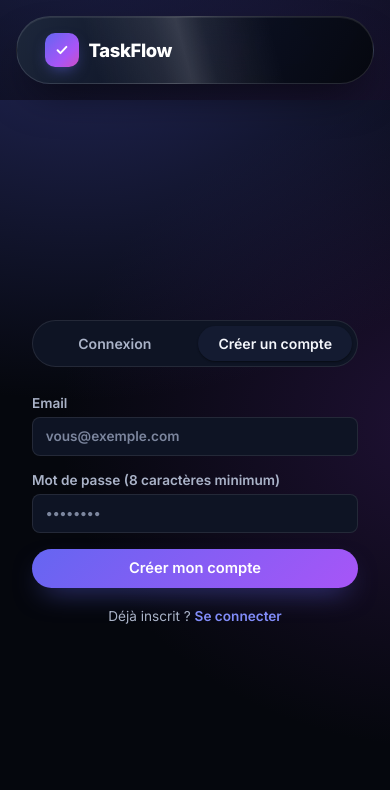
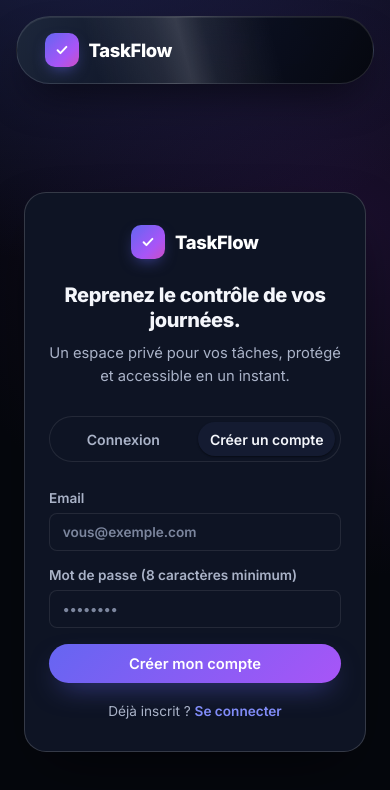
Before and after one commit to tomyyfisherman/passage-dev-2, a plain HTML site: page public/index.html in a window 390 px wide. Both pictures are taken after a click on the button "Créer un compte gratuit". Drawn offline with Linux system fonts and the light colour scheme.

Commit message:
Simplifie la page de connexion a une seule carte centree
La page de connexion/inscription etait coupee en deux panneaux
independants (bloc de marque a gauche, formulaire a droite) qui
donnaient l'impression de deux elements flottants sans lien entre eux,
avec beaucoup de vide non maitrise autour. Remplace par une carte
unique centree verticalement et horizontalement dans la page, qui
regroupe logo, accroche et formulaire. Le texte de la marque
("Reprenez le controle de vos journees") est conserve mais integre
directement dans la carte plutot que dans un panneau separe qui
disparaissait completement sur mobile.

```diff
--- a/public/index.html
+++ b/public/index.html
@@ -135,10 +135,9 @@
 
   <!-- ===================== AUTH ===================== -->
   <section class="view hidden" id="view-auth">
-    <div class="auth-shell">
-      <div class="auth-brand-panel">
-        <div class="auth-brand-glow" aria-hidden="true"></div>
-        <a href="#" class="brand brand-on-dark" data-nav="landing">
+    <div class="auth-centered">
+      <div class="auth-card">
+        <a href="#" class="brand auth-card-brand" data-nav="landing">
           <span class="brand-mark" aria-hidden="true">
             <svg viewBox="0 0 32 32" width="20" height="20">
               <path d="M9 16.5l4.5 4.5L23 11" stroke="white" stroke-width="3.2" fill="none" stroke-linecap="round" stroke-linejoin="round"/>
@@ -146,12 +145,9 @@
           </span>
           <span class="brand-name">TaskFlow</span>
         </a>
-        <h2 class="auth-brand-title">Reprenez le contrôle de vos journées.</h2>
-        <p class="auth-brand-text">Un espace privé pour vos tâches, protégé et accessible en un instant.</p>
-      </div>
+        <h2 class="auth-card-title">Reprenez le contrôle de vos journées.</h2>
+        <p class="auth-card-subtitle">Un espace privé pour vos tâches, protégé et accessible en un instant.</p>
 
-      <div class="auth-form-panel">
-        <div class="auth-form-inner">
         <div class="tabs">
           <button class="tab-btn active" data-tab="login">Connexion</button>
           <button class="tab-btn" data-tab="register">Créer un compte</button>
@@ -187,7 +183,6 @@
           <span id="auth-hint-login">Pas encore de compte ? <a href="#" data-tab-link="register">Créer un compte</a></span>
           <span id="auth-hint-register" class="hidden">Déjà inscrit ? <a href="#" data-tab-link="login">Se connecter</a></span>
         </p>
-        </div>
       </div>
     </div>
   </section>
--- a/public/styles.css
+++ b/public/styles.css
@@ -427,52 +427,41 @@ main { padding-top: calc(var(--nav-height) + var(--nav-inset) * 2); }
 /* ============================================================
    Auth view
    ============================================================ */
-#view-auth { min-height: calc(100vh - var(--nav-height) - var(--nav-inset) * 2); display: flex; }
-
-.auth-shell {
-  display: grid;
-  grid-template-columns: 1fr 1fr;
+.auth-centered {
   width: 100%;
-  background: var(--gradient-hero);
-}
-
-.auth-brand-panel {
-  position: relative;
-  overflow: hidden;
-  padding: 3rem;
-  display: flex;
-  flex-direction: column;
-  justify-content: space-between;
-}
-.auth-brand-glow {
-  position: absolute;
-  inset: 0;
-  background: radial-gradient(380px 320px at 25% 20%, rgba(99, 102, 241, 0.4), transparent 70%);
-}
-.brand-on-dark { position: relative; }
-.auth-brand-title {
-  position: relative;
-  color: white;
-  font-size: clamp(1.6rem, 3vw, 2.1rem);
-  line-height: 1.2;
-  max-width: 420px;
-  margin-top: auto;
-}
-.auth-brand-text {
-  position: relative;
-  color: rgba(255, 255, 255, 0.65);
-  margin-top: 1rem;
-  max-width: 380px;
-  line-height: 1.55;
-}
-
-.auth-form-panel {
+  min-height: calc(100vh - var(--nav-height) - var(--nav-inset) * 2);
   display: flex;
   align-items: center;
   justify-content: center;
-  padding: 3rem 2rem;
+  padding: 3rem 1.5rem;
 }
-.auth-form-inner { width: 100%; max-width: 380px; }
+
+.auth-card {
+  width: 100%;
+  max-width: 420px;
+  background: var(--surface);
+  border: 1px solid var(--border-strong);
+  border-radius: var(--radius-lg);
+  padding: 2.5rem 2.25rem;
+  box-shadow: var(--shadow-lg);
+}
+
+.auth-card-brand { justify-content: center; margin-bottom: 1.5rem; }
+
+.auth-card-title {
+  text-align: center;
+  color: var(--text-primary);
+  font-size: clamp(1.25rem, 2.6vw, 1.5rem);
+  line-height: 1.25;
+}
+
+.auth-card-subtitle {
+  text-align: center;
+  color: var(--text-secondary);
+  margin: 0.6rem 0 1.75rem;
+  line-height: 1.55;
+  font-size: 0.92rem;
+}
 
 .tabs { display: flex; gap: 0.4rem; margin-bottom: 1.75rem; background: var(--surface); padding: 0.3rem; border-radius: var(--radius-pill); border: 1px solid var(--border); }
 .tab-btn {
@@ -734,14 +723,13 @@ input::placeholder, textarea::placeholder { color: var(--text-tertiary); }
   }
 
   .features-grid, .security-grid { grid-template-columns: 1fr; }
-  .auth-shell { grid-template-columns: 1fr; }
-  .auth-brand-panel { display: none; }
   .dashboard-grid { grid-template-columns: 1fr; }
   .stats-grid { grid-template-columns: repeat(2, 1fr); }
 }
 
 @media (max-width: 520px) {
   .hero { padding: 4.5rem 1.25rem 4rem; }
+  .auth-card { padding: 2rem 1.5rem; }
   .stats-grid { grid-template-columns: 1fr 1fr; }
   .task-item { flex-direction: column; }
   .task-actions { align-self: flex-end; }
```
Lines whose indentation alone changed are shown as unchanged.
